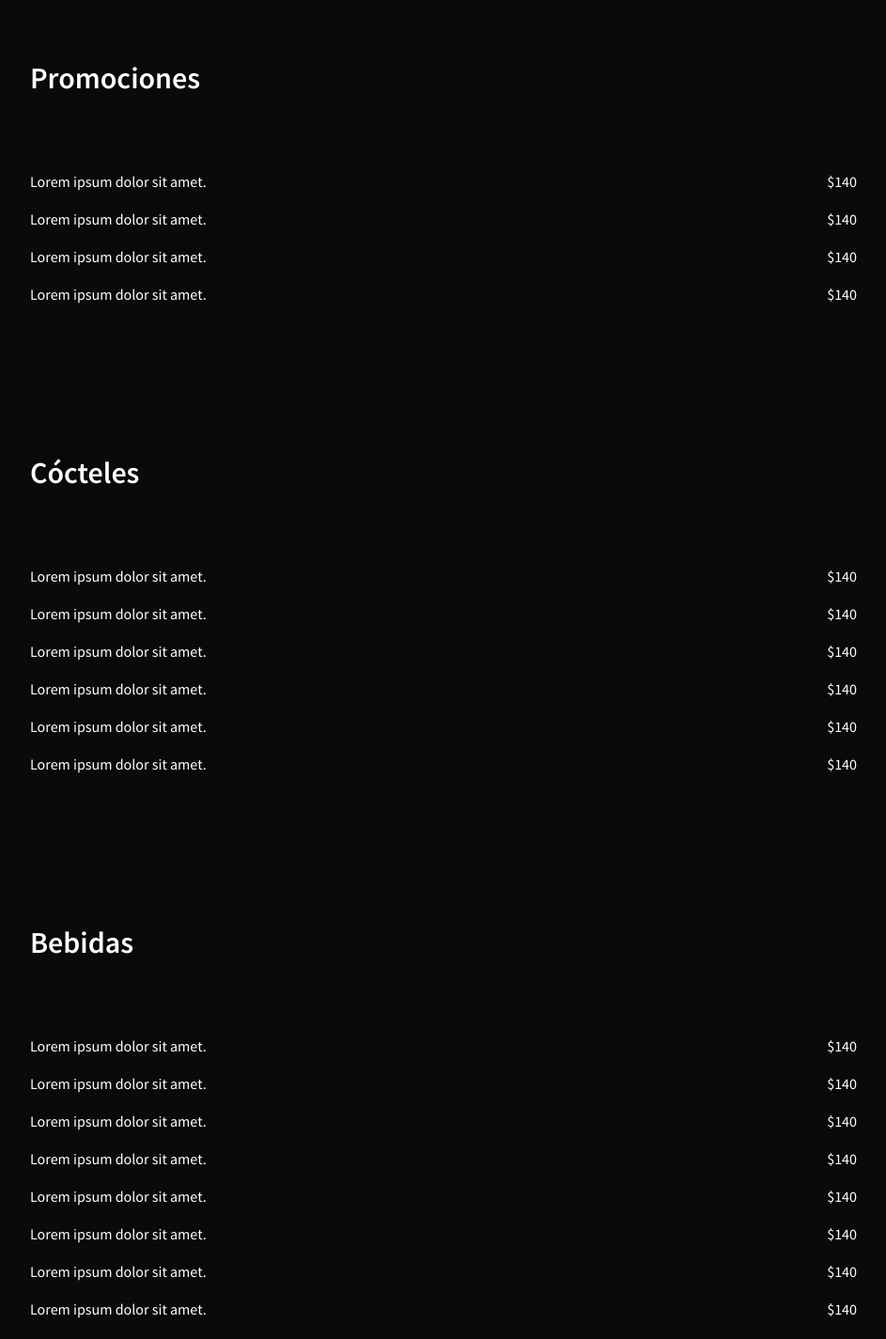
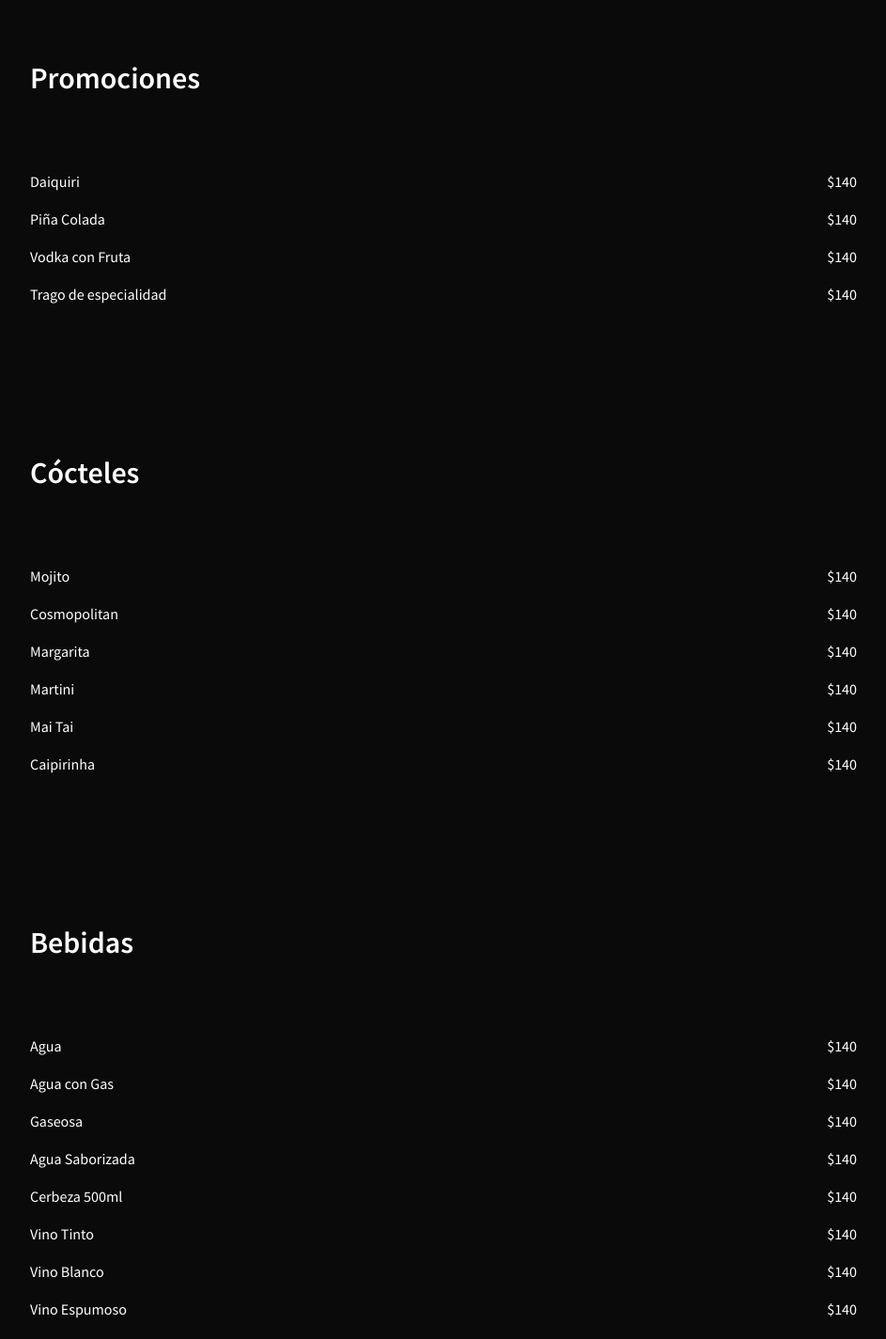
Before and after one commit to Lucas-Argerich/uade-dw, a plain HTML site: page pages/bar/carta.html in a window 1280 px wide. Shown: the part 795-2220 px from the top of the page at 94% size, without its empty margins (168-1111 px from the left). Drawn offline with Linux system fonts and the light colour scheme; a web font is replaced by a local one.

Commit message:
subidazo

```diff
--- a/pages/bar/carta.html
+++ b/pages/bar/carta.html
@@ -40,21 +40,21 @@
                 <div class="item">
                 <img src="./assets/img/giovanna-gomes-Qy2KMPRV3X4-unsplash.png" alt="Imagen de Bebida">
                 <div class="info">
-                    <span class="nombre">Lorem ipsum</span>
+                    <span class="nombre">Cerveza</span>
                     <span class="precio">3 x $950</span>
                 </div>
             </div>
             <div class="item">
                 <img src="./assets/img/wesley-tingey-l4OSEZZSQuQ-unsplash.png" alt="Imagen de Bebida">
                 <div class="info">
-                    <span class="nombre">Lorem ipsum</span>
+                    <span class="nombre">Mutticano</span>
                     <span class="precio">2 x $800</span>
                 </div>
             </div>
             <div class="item">
                 <img src="./assets/img/laure-noverraz-iL868JAIupY-unsplash.png" alt="Imagen de Bebida">
                 <div class="info">
-                    <span class="nombre">Lorem ipsum</span>
+                    <span class="nombre">Gin-Tonic</span>
                     <span class="precio">2 x $1200</span>
                 </div>
             </div>
@@ -64,30 +64,30 @@
         <div class="carta">
             <div class="seccion">
                 <h3>Promociones</h3>
-                <div class="item"><span>Lorem ipsum dolor sit amet.</span><span>$140</span></div>
-                <div class="item"><span>Lorem ipsum dolor sit amet.</span><span>$140</span></div>
-                <div class="item"><span>Lorem ipsum dolor sit amet.</span><span>$140</span></div>
-                <div class="item"><span>Lorem ipsum dolor sit amet.</span><span>$140</span></div>
+                <div class="item"><span>Daiquiri</span><span>$140</span></div>
+                <div class="item"><span>Piña Colada</span><span>$140</span></div>
+                <div class="item"><span>Vodka con Fruta</span><span>$140</span></div>
+                <div class="item"><span>Trago de especialidad</span><span>$140</span></div>
             </div>
             <div class="seccion">
                 <h3>Cócteles</h3>
-                <div class="item"><span>Lorem ipsum dolor sit amet.</span><span>$140</span></div>
-                <div class="item"><span>Lorem ipsum dolor sit amet.</span><span>$140</span></div>
-                <div class="item"><span>Lorem ipsum dolor sit amet.</span><span>$140</span></div>
-                <div class="item"><span>Lorem ipsum dolor sit amet.</span><span>$140</span></div>
-                <div class="item"><span>Lorem ipsum dolor sit amet.</span><span>$140</span></div>
-                <div class="item"><span>Lorem ipsum dolor sit amet.</span><span>$140</span></div>
+                <div class="item"><span>Mojito</span><span>$140</span></div>
+                <div class="item"><span>Cosmopolitan</span><span>$140</span></div>
+                <div class="item"><span>Margarita</span><span>$140</span></div>
+                <div class="item"><span>Martini</span><span>$140</span></div>
+                <div class="item"><span>Mai Tai</span><span>$140</span></div>
+                <div class="item"><span>Caipirinha</span><span>$140</span></div>
             </div>
             <div class="seccion">
                 <h3>Bebidas</h3>
-                <div class="item"><span>Lorem ipsum dolor sit amet.</span><span>$140</span></div>
-                <div class="item"><span>Lorem ipsum dolor sit amet.</span><span>$140</span></div>
-                <div class="item"><span>Lorem ipsum dolor sit amet.</span><span>$140</span></div>
-                <div class="item"><span>Lorem ipsum dolor sit amet.</span><span>$140</span></div>
-                <div class="item"><span>Lorem ipsum dolor sit amet.</span><span>$140</span></div>
-                <div class="item"><span>Lorem ipsum dolor sit amet.</span><span>$140</span></div>
-                <div class="item"><span>Lorem ipsum dolor sit amet.</span><span>$140</span></div>
-                <div class="item"><span>Lorem ipsum dolor sit amet.</span><span>$140</span></div>
+                <div class="item"><span>Agua</span><span>$140</span></div>
+                <div class="item"><span>Agua con Gas</span><span>$140</span></div>
+                <div class="item"><span>Gaseosa</span><span>$140</span></div>
+                <div class="item"><span>Agua Saborizada</span><span>$140</span></div>
+                <div class="item"><span>Cerbeza 500ml</span><span>$140</span></div>
+                <div class="item"><span>Vino Tinto</span><span>$140</span></div>
+                <div class="item"><span>Vino Blanco</span><span>$140</span></div>
+                <div class="item"><span>Vino Espumoso</span><span>$140</span></div>
             </div>
         </div>
     </main>
--- a/pages/bar/css/style.css
+++ b/pages/bar/css/style.css
@@ -284,6 +284,7 @@ form input {
     margin: 0 0 30px;
     color: #000000;
     height: 25px;
+    border-radius: 5px;
 }
 
 form button {
```
